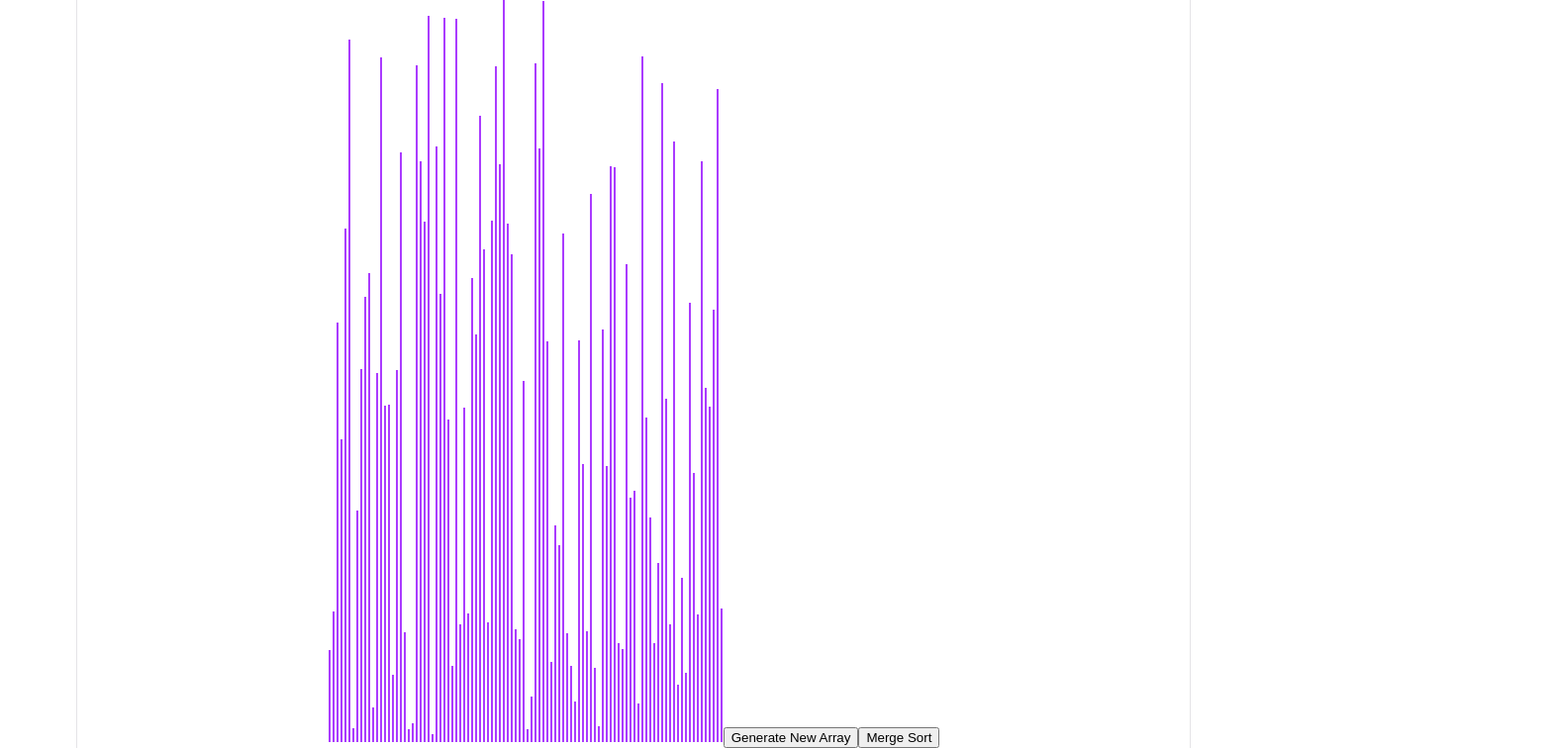
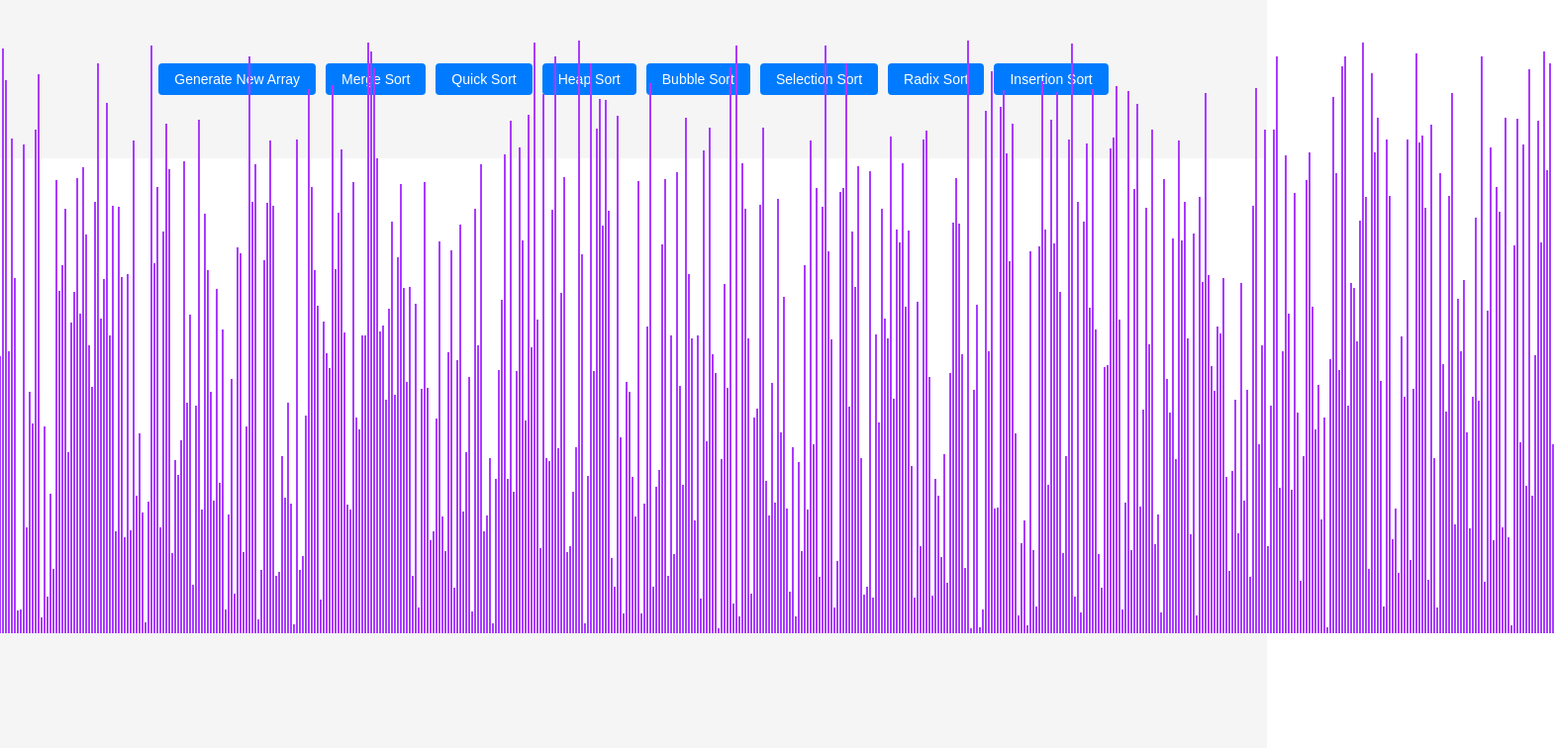
Before and after one commit to AaronArada11/AlgoVisualizer, a React (Vite) app: page / in a window 1280 px wide. Shown: the top 756 px of the page at 99% size, 1570 px wide, since content can reach past the window. Built offline with nearby package versions, Linux system fonts and the light colour scheme.

Commit message:
Fixed UI and Added a layout

```diff
--- a/src/SortingVisualizer/SortingVisualizer.css
+++ b/src/SortingVisualizer/SortingVisualizer.css
@@ -1,11 +1,62 @@
-.array-container {
-    position:absolute;
-    left: 50%;
-    transform: translateX(-50%);
+.parent {
+    display: grid;
+    grid-template-columns: repeat(5, 1fr);
+    grid-template-rows: repeat(5, 1fr);
+    grid-column-gap: 0px;
+    grid-row-gap: 0px;
+    width: 100vw;
+    height: 100vh;
+}
+
+.div1 { grid-area: 1 / 1 / 2 / 6; }
+.div2 { grid-area: 5 / 1 / 6 / 6; }
+.div3 { grid-area: 2 / 1 / 5 / 6; }
+
+.div1 {
+    display: flex;
+    align-items: center;
+    justify-content: center;
+    gap: 10px;
+    padding: 10px;
+    background: var(--bg-secondary, #f5f5f5);
+}
+
+.div1 button {
+    padding: 8px 16px;
+    border: none;
+    border-radius: 4px;
+    background: var(--primary, #007bff);
+    color: white;
+    cursor: pointer;
+    font-size: 14px;
+}
+
+.div1 button:hover {
+    background: var(--primary-hover, #0056b3);
+}
+
+.div2 {
+    display: flex;
+    align-items: center;
+    justify-content: center;
+    gap: 20px;
+    padding: 10px;
+    background: var(--bg-secondary, #f5f5f5);
+    color: var(--text, #6b6375);
+}
+
+.div3 {
+    position: relative;
+    width: 100%;
+    height: 100%;
+    display: flex;
+    align-items: flex-end;
+    justify-content: center;
+    gap: 0 1px;
 }
 
 .array-bar {
     width: 2px;
-    display: inline-block;
-    margin: 0 1px;
+    display: block;
+    flex-shrink: 0;
 }
--- a/src/SortingVisualizer/SortingVisualizer.jsx
+++ b/src/SortingVisualizer/SortingVisualizer.jsx
@@ -2,8 +2,8 @@ import React from "react";
 import '../App.css';
 import './SortingVisualizer.css';
 import * as sortingAlgorithms from '../sortingAlgorithms/sortingAlgorithms';
-const ANIMATION_SPEED_MS = 3;
-const NUMBER_OF_ARRAY_BARS = 100;
+const ANIMATION_SPEED_MS = 0.5;
+const NUMBER_OF_ARRAY_BARS = 620;
 const PRIMARY_COLOR = '#aa3bff';
 const SECONDARY_COLOR = 'red';
 export class SortingVisualizer extends React.Component {
@@ -22,7 +22,7 @@ export class SortingVisualizer extends React.Component {
     resetArray() {
         const array = [];
         for (let i = 0; i < NUMBER_OF_ARRAY_BARS; i++) {
-            array.push(randomIntFromInterval(5, 750));
+            array.push(randomIntFromInterval(5, 600));
         }
         this.setState({array});
     }
@@ -127,13 +127,25 @@ export class SortingVisualizer extends React.Component {
         this.setState({array});
     }
     selectionSort() {
-
+        const array = this.state.array.slice();
+        console.log("Unsorted array:", array);
+        sortingAlgorithms.selectionSort(array);
+        console.log("Sorted array:", array);
+        this.setState({array});
     }
     radixSort() {
-
+        const array = this.state.array.slice();
+        console.log("Unsorted array:", array);
+        sortingAlgorithms.radixSort(array);
+        console.log("Sorted array:", array);
+        this.setState({array});
     }
     insertionSort() {
-
+        const array = this.state.array.slice();
+        console.log("Unsorted array:", array);
+        sortingAlgorithms.insertionSort(array);
+        console.log("Sorted array:", array);
+        this.setState({array});
     }
 
 
@@ -141,7 +153,21 @@ export class SortingVisualizer extends React.Component {
          const {array} = this.state;
 
          return (
-            <div className="array-container">
+             <div className="parent">
+                 <div className="div1">
+                     <button onClick={() => this.resetArray()}>Generate New Array</button>
+                     <button onClick={() => this.mergeSort()}>Merge Sort</button>
+                     <button onClick={() => this.quickSort()}>Quick Sort</button>
+                     <button onClick={() => this.heapSort()}>Heap Sort</button>
+                     <button onClick={() => this.bubbleSort()}>Bubble Sort</button>
+                     <button onClick={() => this.selectionSort()}>Selection Sort</button>
+                     <button onClick={() => this.radixSort()}>Radix Sort</button>
+                     <button onClick={() => this.insertionSort()}>Insertion Sort</button>
+                 </div>
+                 <div className="div2">
+                     {/* Future sliders */}
+                 </div>
+                 <div className="div3 array-container">
                      {array.map((value, idx) => (
                          <div className="array-bar"
                          key={idx}
@@ -150,14 +176,7 @@ export class SortingVisualizer extends React.Component {
                          backgroundColor: PRIMARY_COLOR,
                          }}></div>
                      ))}
-                <button onClick={() => this.resetArray()}>Generate New Array</button>
-                <button onClick={() => this.mergeSort()}>Merge Sort</button>
-                <button onClick={() => this.quickSort()}>Quick Sort</button>
-                <button onClick={() => this.heapSort()}>Heap Sort</button>
-                <button onClick={() => this.bubbleSort()}>Bubble Sort</button>
-                <button onClick={() => this.selectionSort()}>Selection Sort</button>
-                <button onClick={() => this.radixSort()}>Radix Sort</button>
-                <button onClick={() => this.insertionSort()}>Insertion Sort</button>
+                 </div>
              </div>
          );
      }
--- a/src/index.css
+++ b/src/index.css
@@ -2,8 +2,11 @@
   --text: #6b6375;
   --text-h: #08060d;
   --bg: #fff;
+  --bg-secondary: #f5f5f5;
   --border: #e5e4e7;
   --code-bg: #f4f3ec;
+  --primary: #007bff;
+  --primary-hover: #0056b3;
   --accent: #aa3bff;
   --accent-bg: rgba(170, 59, 255, 0.1);
   --accent-border: rgba(170, 59, 255, 0.5);
@@ -35,8 +38,11 @@
     --text: #9ca3af;
     --text-h: #f3f4f6;
     --bg: #16171d;
+    --bg-secondary: #1f2028;
     --border: #2e303a;
     --code-bg: #1f2028;
+    --primary: #6366f1;
+    --primary-hover: #4f46e5;
     --accent: #c084fc;
     --accent-bg: rgba(192, 132, 252, 0.15);
     --accent-border: rgba(192, 132, 252, 0.5);
@@ -52,14 +58,18 @@
 
 body {
   margin: 0;
+  padding: 0;
+  width: 100vw;
+  height: 100vh;
+  overflow: hidden;
 }
 
 #root {
-  width: 1126px;
+  width: 100%;
   max-width: 100%;
-  margin: 0 auto;
+  margin: 0;
   text-align: center;
-  border-inline: 1px solid var(--border);
+  border-inline: none;
   min-height: 100svh;
   display: flex;
   flex-direction: column;
```
Lines whose indentation alone changed are shown as unchanged.
